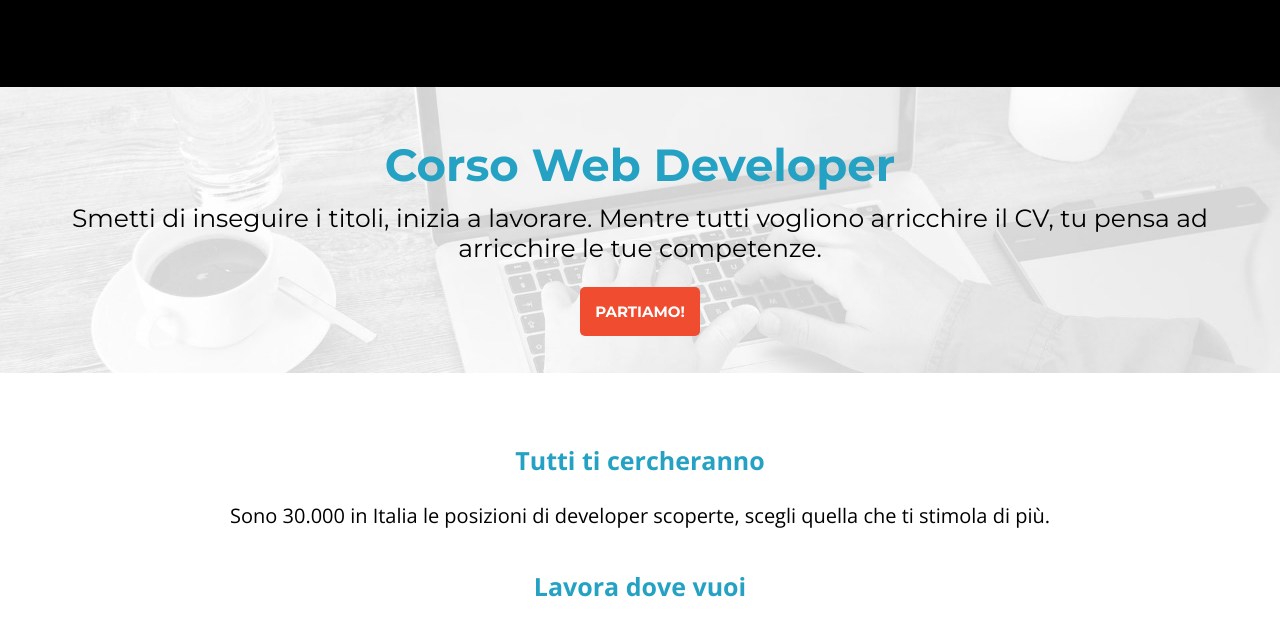
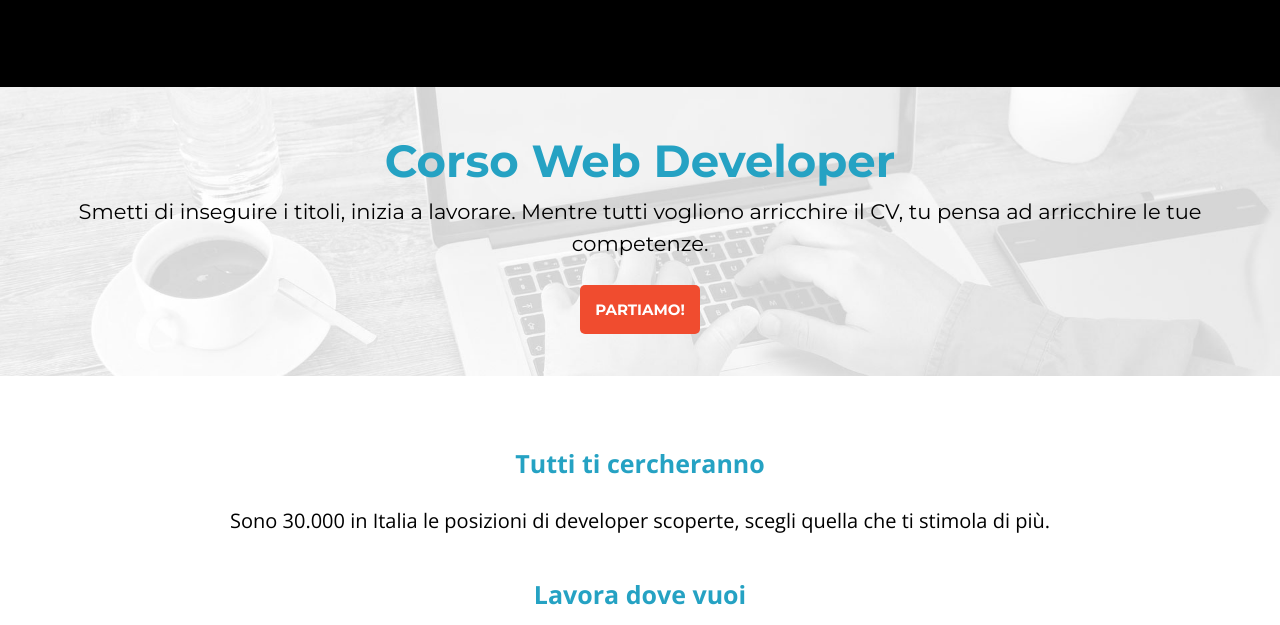
Before and after one commit to Pietroro98/progettoSettimana1, a plain HTML site: page index.html in a window 1280 px wide. Shown: the part 171-796 px from the top of the page. Drawn offline with nearby package versions, Linux system fonts and the light colour scheme.

Commit message:
progettoSettimana1

```diff
--- a/assets/css/style.css
+++ b/assets/css/style.css
@@ -21,6 +21,7 @@ h1 {
   padding-top: 50px;
   font-size: 45px;
   margin-bottom: 10px;
+  line-height: 3rem;
 }
 
 h3 {
@@ -41,20 +42,20 @@ header {
 
 .banner {
   background-image: url(../img/banner.jpg);
- /* background-size: 600px;
+  /* background-size: 600px;
   background-position-y: 550px;
   background-position-x: 600px;
   background-attachment: fixed;
   font-size: 30px;*/
   background-size: cover;
   background-position: 50%;
-
 }
 .banner p {
-  font-size: 25px;
+  font-size: 21px;
   padding: 50px;
   padding-top: 1px;
   margin-bottom: 50px;
+  line-height: 2rem;
 }
 
 .banner a {
@@ -143,9 +144,9 @@ h5 {
 }
 p {
   font-size: 20px;
+  line-height: 2rem;
   padding-left: 70px;
   padding-right: 70px;
-  margin-bottom: 20px;
 }
 
 em {
```
